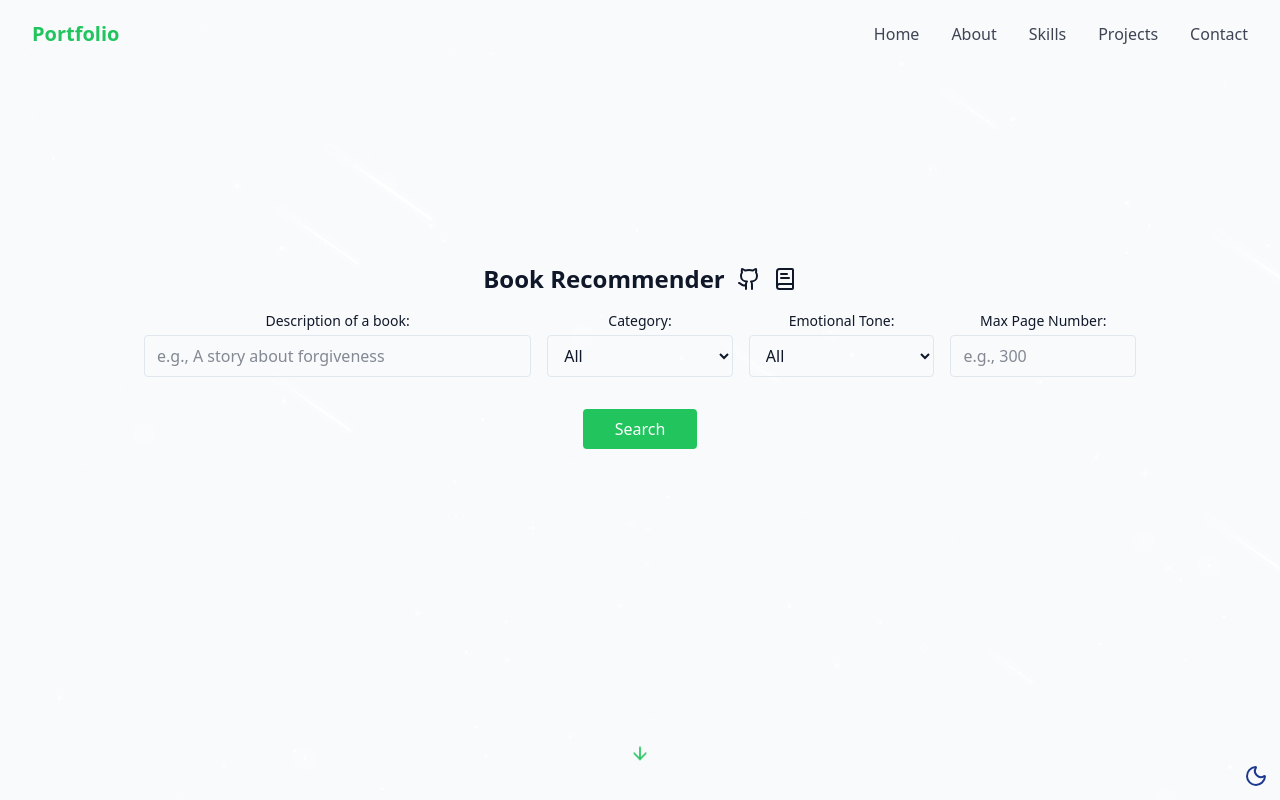
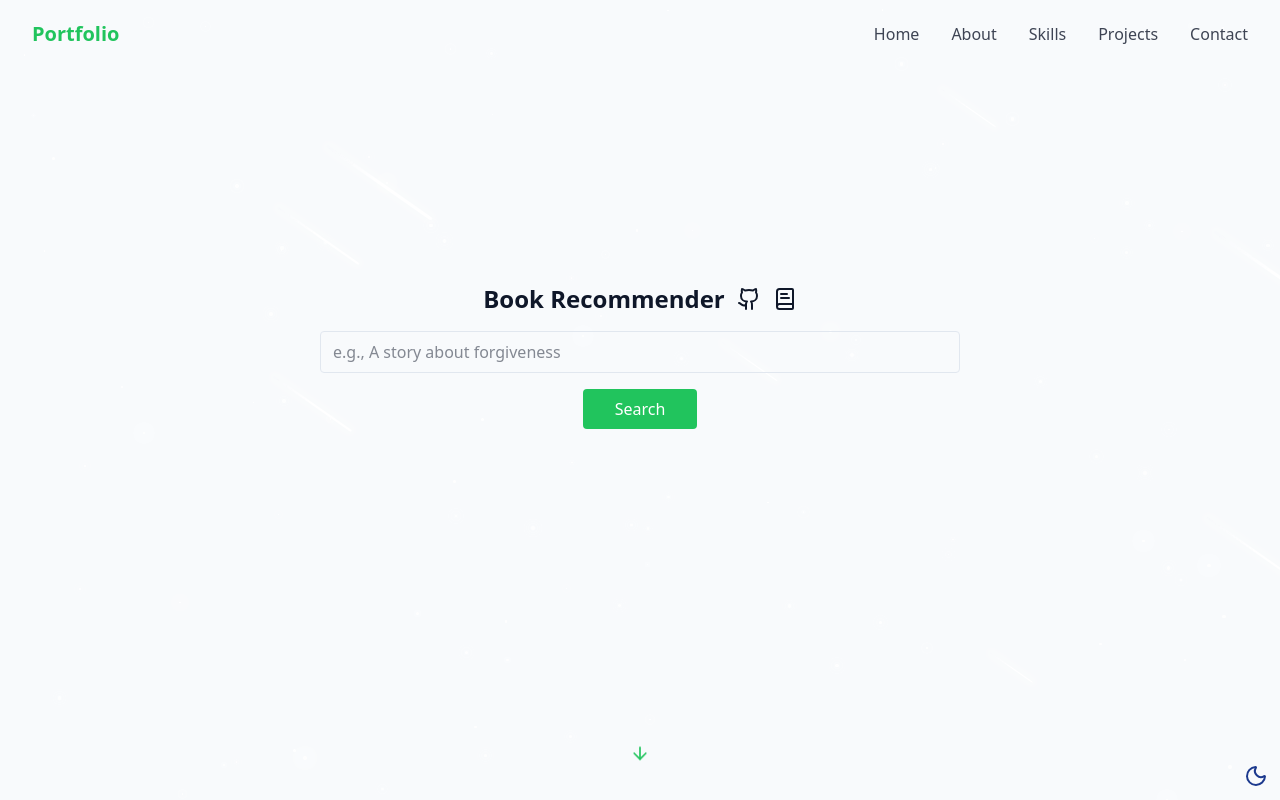
Before and after one commit to tuanqpham0921/personal_web, a React (Vite) app: page /book-recommender in a window 1280 px wide. Shown: the top 800 px of the page. Built offline with nearby package versions, Linux system fonts and the light colour scheme.

Commit message:
remove the mannual filters

```diff
--- a/src/components/SearchInput.jsx
+++ b/src/components/SearchInput.jsx
@@ -1,24 +1,14 @@
 const SearchInput = ({
   query,
   setQuery,
-  selectedCategory,
-  setSelectedCategory,
-  selectedTone,
-  setSelectedTone,
-  pageNumber,
-  setPageNumber,
   handleSubmit,
   loading,
 }) => {
-  const categories = ['All', "Children's Fiction", "Children's Nonfiction", 'Fiction', 'Nonfiction'];
-  const tones = ['All', 'Happy', 'Surprising', 'Angry', 'Suspenseful', 'Sad'];
-
   return (
-    <form onSubmit={handleSubmit} className="w-full max-w-5xl mb-6 z-10 px-4 relative">
-      <div className="grid grid-cols-1 md:grid-cols-5 gap-4 items-end">
+    <form onSubmit={handleSubmit} className="w-full max-w-2xl mb-6 z-10 px-4 relative">
+      <div className="flex flex-col gap-4">
         {/* Description Input */}
-        <div className="flex flex-col col-span-2">
-          <label className="text-sm font-medium mb-1">Description of a book:</label>
+        <div className="flex flex-col">
           <input
             type="text"
             placeholder="e.g., A story about forgiveness"
@@ -28,53 +18,12 @@ const SearchInput = ({
           />
         </div>
 
-        {/* Category Dropdown */}
-        <div className="flex flex-col">
-          <label className="text-sm font-medium mb-1">Category:</label>
-          <select
-            value={selectedCategory}
-            onChange={(e) => setSelectedCategory(e.target.value)}
-            className="border rounded px-3 py-2 w-full"
-          >
-            {categories.map((category, idx) => (
-              <option key={idx}>{category}</option>
-            ))}
-          </select>
-        </div>
-
-        {/* Emotional Tone Dropdown */}
-        <div className="flex flex-col">
-          <label className="text-sm font-medium mb-1">Emotional Tone:</label>
-          <select
-            value={selectedTone}
-            onChange={(e) => setSelectedTone(e.target.value)}
-            className="border rounded px-3 py-2 w-full"
-          >
-            {tones.map((tone, idx) => (
-              <option key={idx}>{tone}</option>
-            ))}
-          </select>
-        </div>
-
-        {/* Page Number Input */}
-        <div className="flex flex-col">
-          <label className="text-sm font-medium mb-1">Max Page Number:</label>
-          <input
-            type="number"
-            placeholder="e.g., 300"
-            value={pageNumber}
-            onChange={(e) => setPageNumber(e.target.value)}
-            className="border rounded px-3 py-2 w-full"
-            min={1}
-          />
-        </div>
-
         {/* Submit Button */}
-        <div className="md:col-span-5 flex justify-center mt-4">
+        <div className="flex justify-center">
           <button
             type="submit"
             className="bg-primary text-white py-2 px-8 rounded hover:bg-primary-dark"
-            disabled={loading}
+            disabled={loading || !query.trim()}
           >
             {loading ? "Loading..." : "Search"}
           </button>
```
